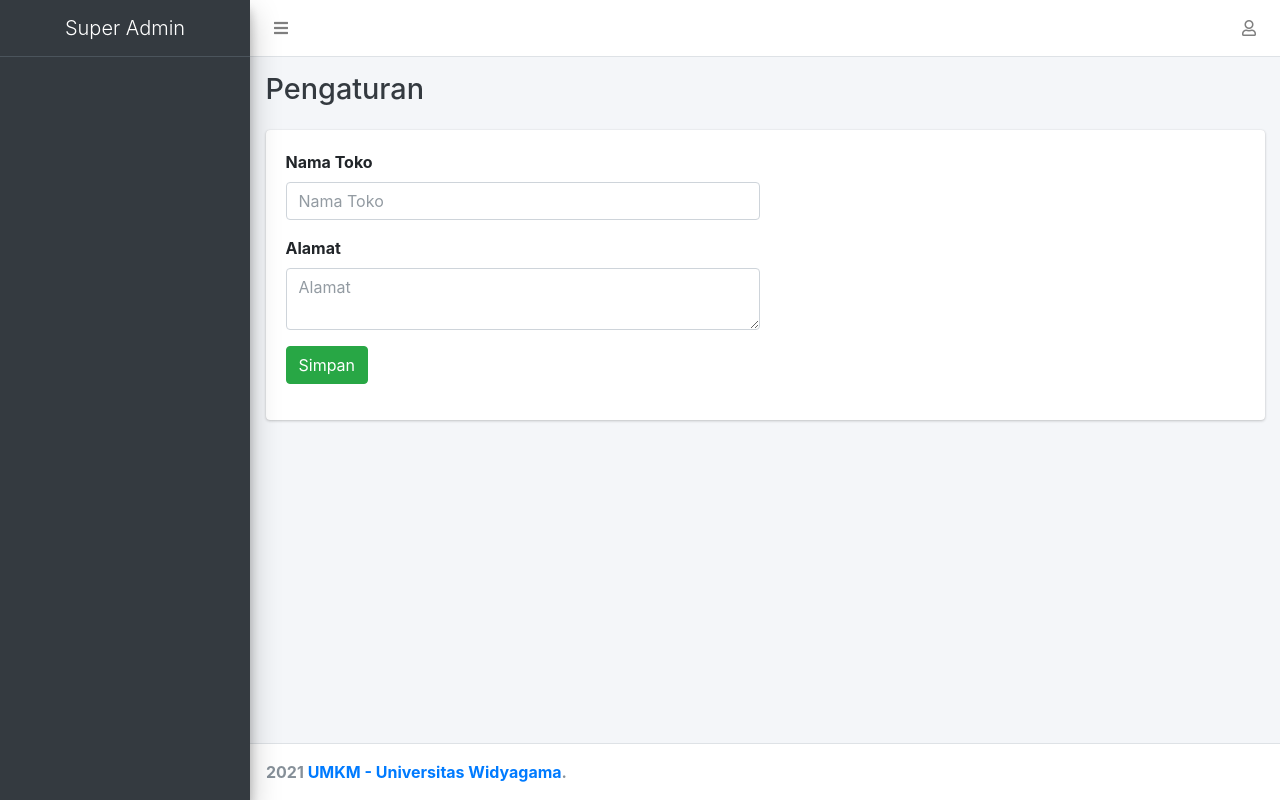
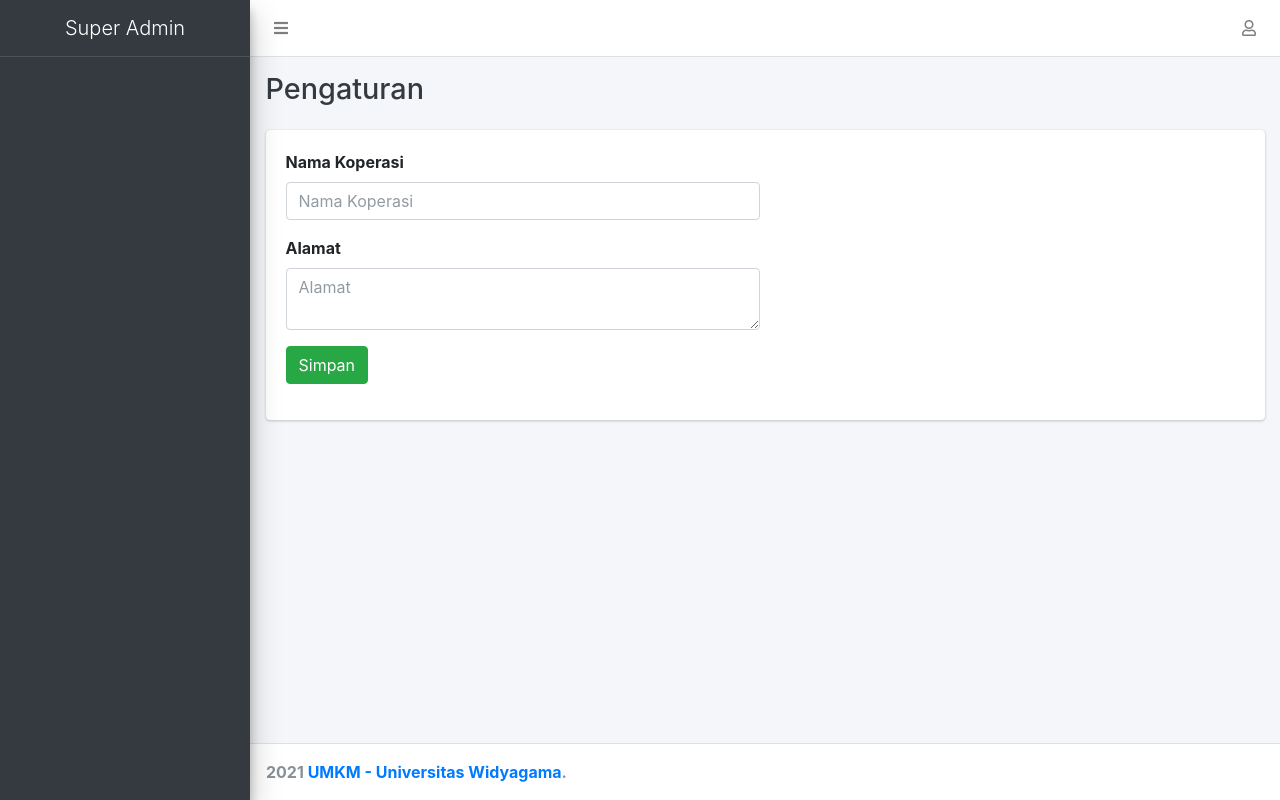
Before and after one commit to alifahfathonah/umkm_uwg, a CodeIgniter app: the page made by application/views/pengaturan.php in a window 1280 px wide. Run offline with CodeIgniter, Linux system fonts and the light colour scheme; data that the repository does not hold is empty; some libraries are stand-ins or nearby versions.

Commit message:
update naming from toko to koperasi

```diff
--- a/application/views/pengaturan.php
+++ b/application/views/pengaturan.php
@@ -48,8 +48,8 @@ $role = $this->session->userdata('role');
               <div class="form-row">
                 <div class="col-6">
                   <div class="form-group">
-                    <label>Nama Toko</label>
-                    <input type="text" class="form-control" placeholder="Nama Toko" name="nama" value="<?php echo $toko->nama ?>" required>
+                    <label>Nama Koperasi</label>
+                    <input type="text" class="form-control" placeholder="Nama Koperasi" name="nama" value="<?php echo $toko->nama ?>" required>
                   </div>
                   <div class="form-group">
                     <label>Alamat</label>
@@ -95,8 +95,8 @@ $role = $this->session->userdata('role');
         <form id="form">
           <input type="hidden" name="id">
           <div class="form-group">
-            <label>Nama Toko</label>
-            <input type="text" class="form-control" placeholder="Nama Toko" name="nama" required>
+            <label>Nama Koperasi</label>
+            <input type="text" class="form-control" placeholder="Nama Koperasi" name="nama" required>
           </div>
           <div class="form-group">
             <label>Alamat</label>
--- a/application/views/pengguna.php
+++ b/application/views/pengguna.php
@@ -49,7 +49,7 @@
                   <th>Username</th>
                   <th>Nama</th>
                   <th>Role</th>
-                  <th>Toko</th>
+                  <th>Koperasi</th>
                   <th>Actions</th>
                 </tr>
               </thead>
@@ -93,8 +93,8 @@
             <select id="role" class="form-control select2" placeholder="Role" name="role" required></select>
           </div>
           <div class="form-group">
-            <label>Toko</label>
-            <select id="toko" class="form-control select2" placeholder="Toko" name="toko"></select>
+            <label>Koperasi</label>
+            <select id="toko" class="form-control select2" placeholder="Koperasi" name="toko"></select>
           </div>
           <button class="btn btn-success" type="submit">Add</button>
           <button class="btn btn-danger" data-dismiss="modal">Close</button>
```
